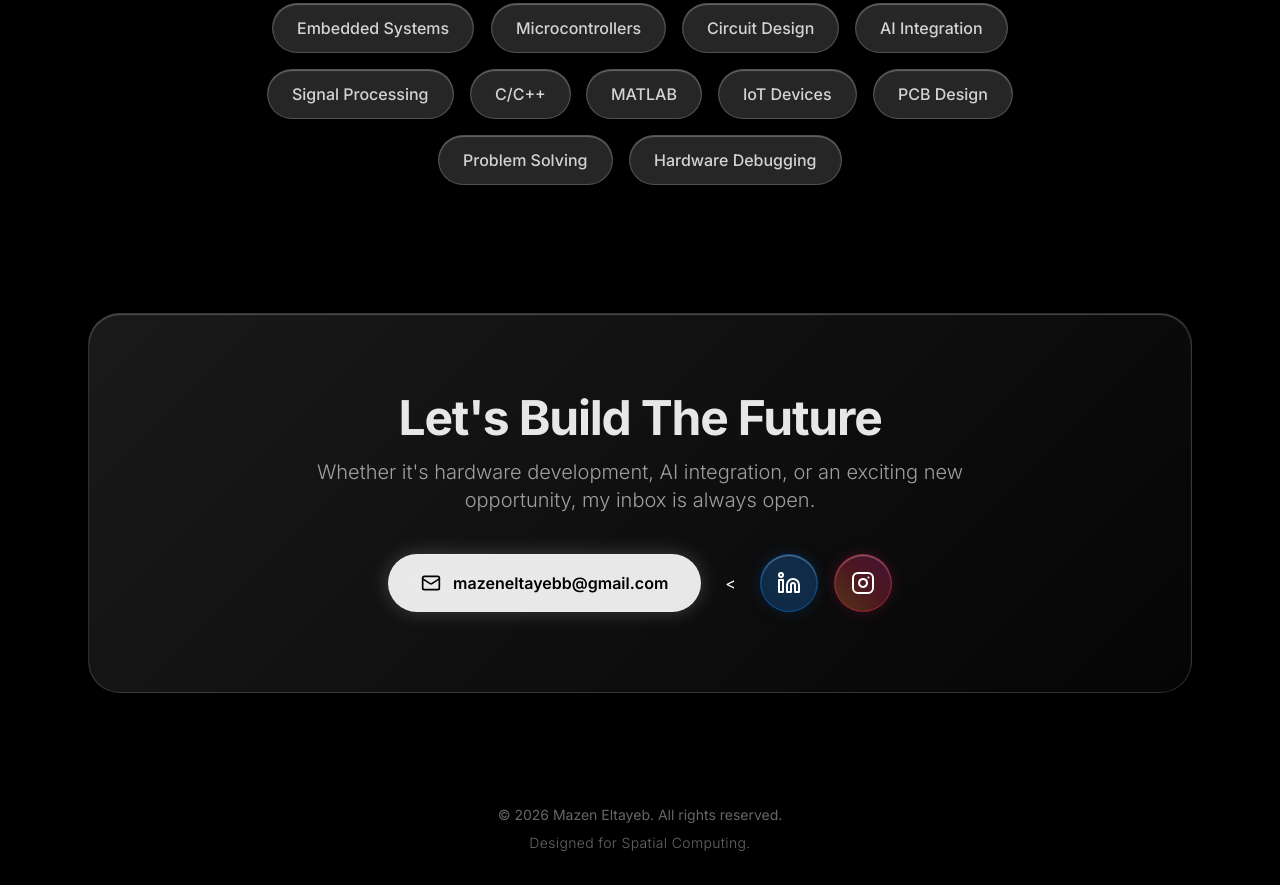
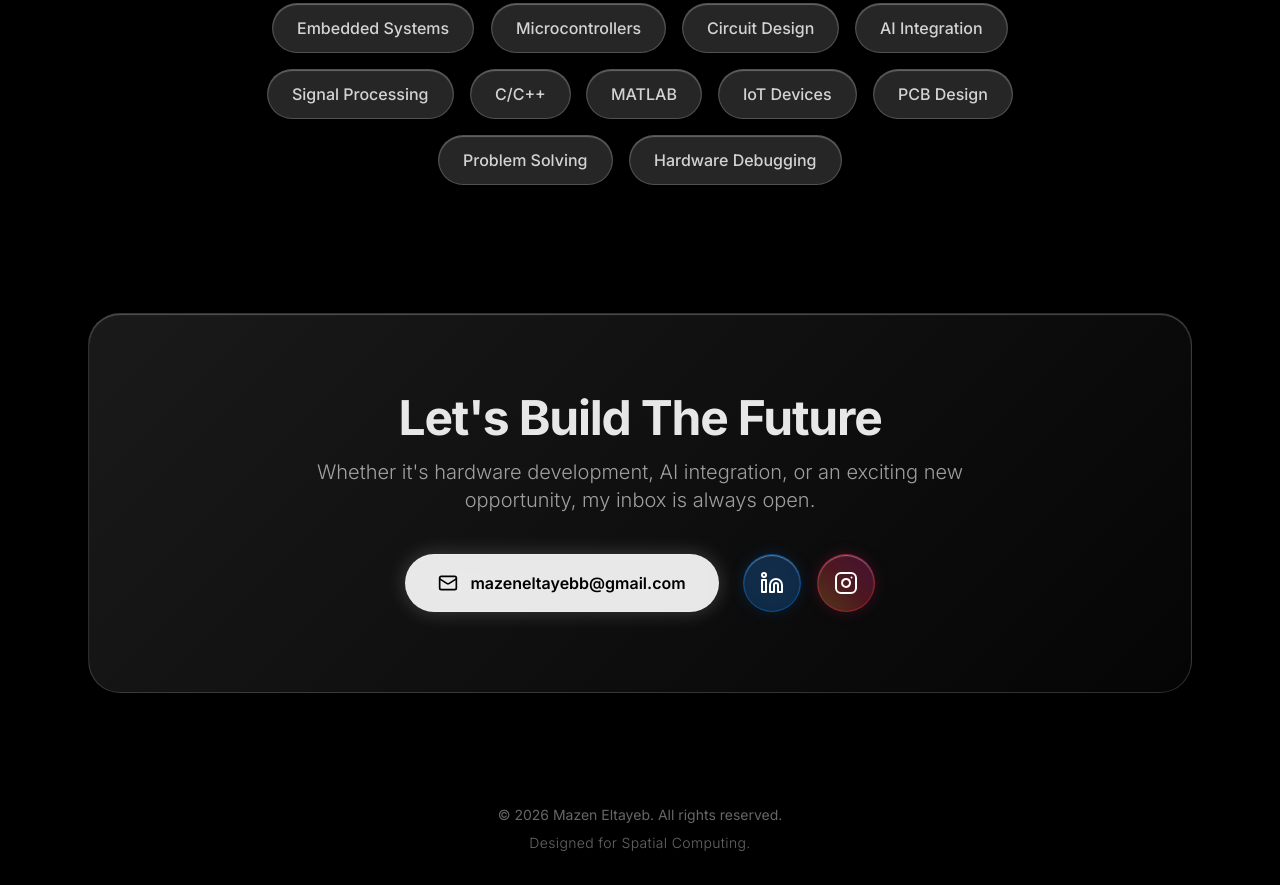
Before and after one commit to mazeneltayebb/portfolio, a plain HTML site: page index.html in a window 1280 px wide. Shown: the part 2060-2945 px from the top of the page. Drawn offline with nearby package versions, Linux system fonts and the light colour scheme.

Commit message:
Update index.html

```diff
--- a/index.html
+++ b/index.html
@@ -306,7 +306,7 @@
                     <span>mazeneltayebb@gmail.com</span>
                 </a>
 
-                <<div class="flex gap-4">
+                <div class="flex gap-4">
     <!-- LINKEDIN COLORED GLASS BUTTON -->
     <a href="https://www.linkedin.com/in/mazeneltayeb/" target="_blank" class="vision-button-linkedin p-4 flex items-center justify-center text-white">
         <svg xmlns="http://www.w3.org/2000/svg" width="24" height="24" viewBox="0 0 24 24" fill="none" stroke="currentColor" stroke-width="2" stroke-linecap="round" stroke-linejoin="round" class="w-6 h-6"><path d="M16 8a6 6 0 0 1 6 6v7h-4v-7a2 2 0 0 0-2-2 2 2 0 0 0-2 2v7h-4v-7a6 6 0 0 1 6-6z"/><rect width="4" height="12" x="2" y="9"/><circle cx="4" cy="4" r="2"/></svg>
```
